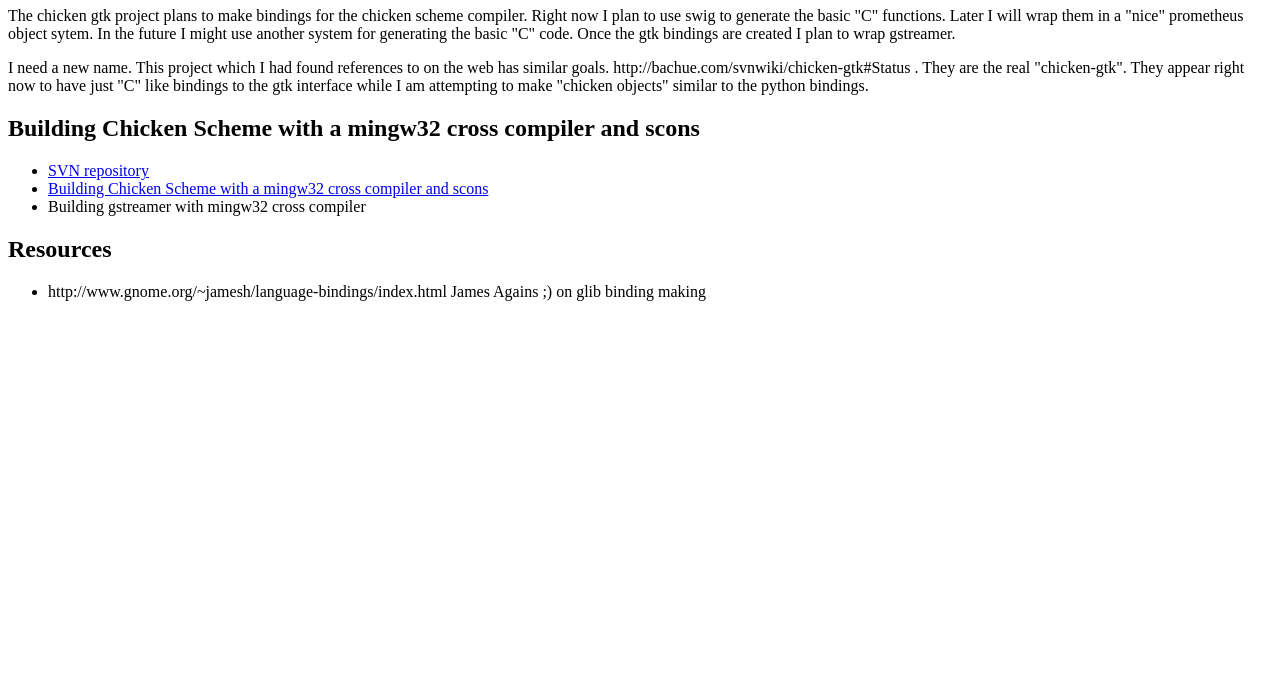
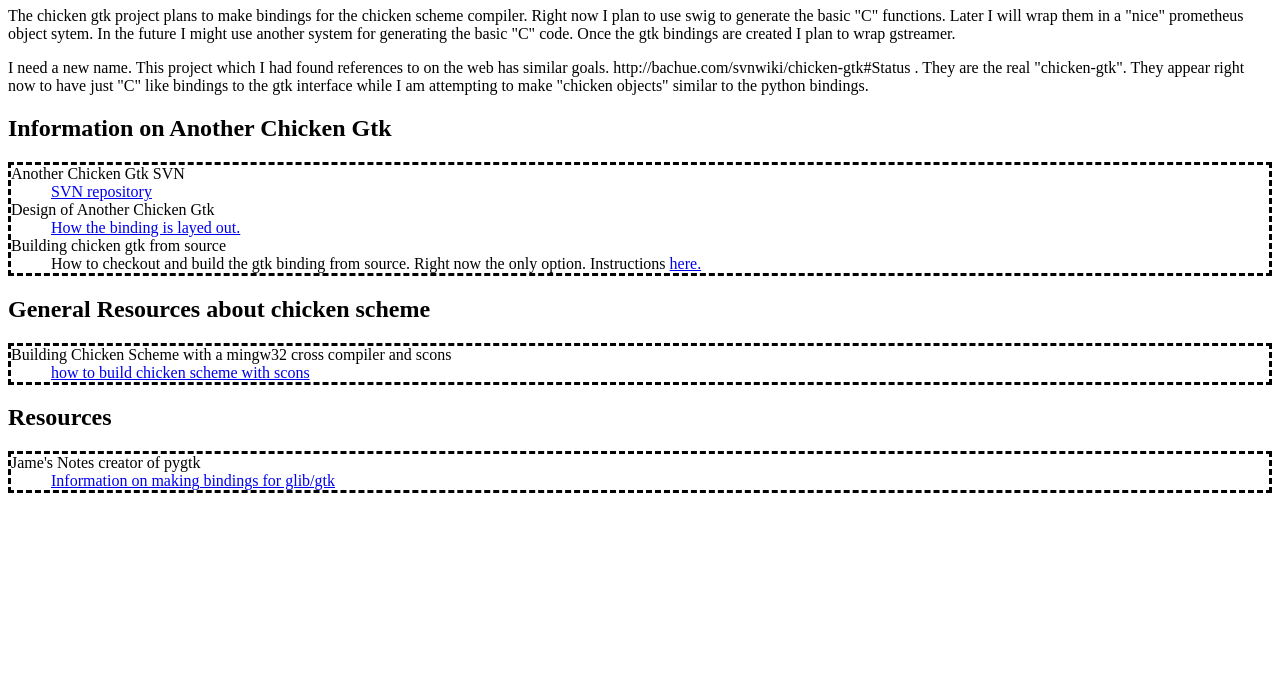
Before and after one commit to BackupTheBerlios/chicken-gtk-svn, a plain HTML site: page chicken-gtk-website/trunk/index.html in a window 1280 px wide. Shown: the part 113-800 px from the top of the page. Drawn offline with Linux system fonts and the light colour scheme.

Commit message:
website update

```diff
--- a/chicken-gtk-website/trunk/index.html
+++ b/chicken-gtk-website/trunk/index.html
@@ -1,52 +1,25 @@
 <!DOCTYPE HTML PUBLIC "-//W3C//DTD HTML 4.01 Transitional//EN" "http://www.w3.org/TR/html4/loose.dtd">
 <html>
 <head>
+  <title>chicken-gtk</title>
+  	<meta name="GENERATOR" content="Quanta Plus">
+	<meta name="AUTHOR" content="john janecek">
+	<meta http-equiv="Content-Type" content="text/html; charset=iso-8859-1">
 
+<style type="text/css">
+dl {
+    border-style : dashed;
+  }
 
-
-
-
-
-
-
-  <title>chicken-gtk</title>
-  <meta name="GENERATOR" content="Quanta Plus">
-
-
-
-
-
-  <meta name="AUTHOR" content="john janecek">
-
-
-
-
-
-  <meta http-equiv="Content-Type" content="text/html; charset=iso-8859-1">
-
-
-
-
-
-  <style type="text/css">
-  </style>
+dt {
+  }
+</style>
 </head>
-
-
 <body>
-
-
-
 <a href="http://developer.berlios.de" title="BerliOS Developer"> <img src="http://developer.berlios.de/bslogo.php?group_id=6411" alt="BerliOS Developer Logo" border="0" height="32" width="124"></a>
 <div align="center">
-<h1>Chicken Gtk</h1>
-
-
-
+<h1>Another Chicken Gtk</h1>
 </div>
-
-
-
 <p>The chicken gtk project plans to make bindings for the chicken
 scheme compiler. Right now I plan to use swig to generate the basic "C"
 functions. Later I will wrap them in a "nice" prometheus object sytem.
@@ -58,42 +31,26 @@ the web has similar goals. http://bachue.com/svnwiki/chicken-gtk#Status
 "C" like bindings to the gtk interface while I am attempting to make
 "chicken objects" similar to the python bindings.</p>
 
+<H2>Information on Another Chicken Gtk</H2>
+<dl>
+<dt>Another Chicken Gtk SVN</dt>
+<dd><a href="http://developer.berlios.de/svn/?group_id=6411">SVN repository</a></dd>
+<dt>Design of Another Chicken Gtk</dt>
+<dd><A href="chicken-gtk-design.html">How the binding is layed out.</A></dd>
+<dt>Building chicken gtk from source</dt>
+<dd>How to checkout and build the gtk binding from source. Right now the only option. Instructions <A href="chicken-gtk-build.html">here.</A></dd>
+</dl>
 
-
-<h2>Building Chicken Scheme with a mingw32 cross compiler and
-scons</h2>
-
-
-
-<ul>
-
-
-
-  <li><a href="http://developer.berlios.de/svn/?group_id=6411">SVN
-repository</a> </li>
-
-
-
-  <li><a href="chicken-scons-build.html">Building
-Chicken Scheme with a mingw32 cross compiler and scons</a></li>
-
-
-
-  <li>Building gstreamer with mingw32 cross compiler</li>
-
-
-
-</ul>
+<h2>General Resources about chicken scheme</h2>
+<dl>
+<dt>Building Chicken Scheme with a mingw32 cross compiler and scons</dt>
+<dd><a href="chicken-scons-build.html">how to build chicken scheme with scons</a></dd>
+</dl>
 
 <h2>Resources</h2>
-
-<ul>
-
-  <li>http://www.gnome.org/~jamesh/language-bindings/index.html James Agains ;) on glib binding making</li>
-
-</ul>
-
-
-
+<dl>
+  	<dt>Jame's Notes creator of pygtk</dt>
+	<dd><A href="http://www.gnome.org/~jamesh/language-bindings/index.html">Information on making bindings for glib/gtk</A></dd>
+</dl>
 </body>
 </html>
```
Also changed, not shown: chicken-gtk-website/trunk/chicken-gtk-build.html (added, +20 -0 lines), chicken-gtk-website/trunk/chicken-gtk-design.html (added, +58 -0 lines).
